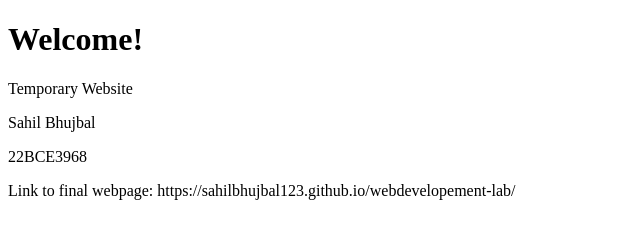
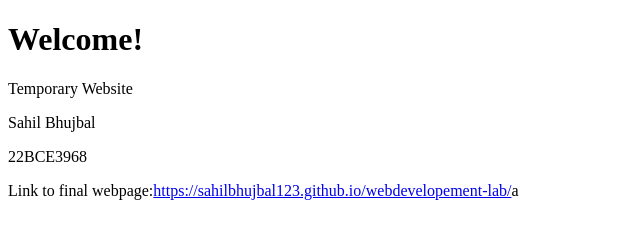
Before and after one commit to SahilBhujbal123/SahilBhujbal123.github.io, a plain HTML site: page index.html in a window 1280 px wide. Shown: the whole page, without its empty margins (0-640 px from the left). Drawn offline with Linux system fonts and the light colour scheme.

Commit message:
Update index.html

```diff
--- a/index.html
+++ b/index.html
@@ -9,6 +9,6 @@
     <p> Temporary Website  </p>
     <p> Sahil Bhujbal </p>
     <p> 22BCE3968 </p>
-    <p> Link to final webpage: https://sahilbhujbal123.github.io/webdevelopement-lab/ </p>
+    <p> Link to final webpage:<a href="https://sahilbhujbal123.github.io/webdevelopement-lab/">https://sahilbhujbal123.github.io/webdevelopement-lab/</a>a </p>
   </body>
 </html>
```
